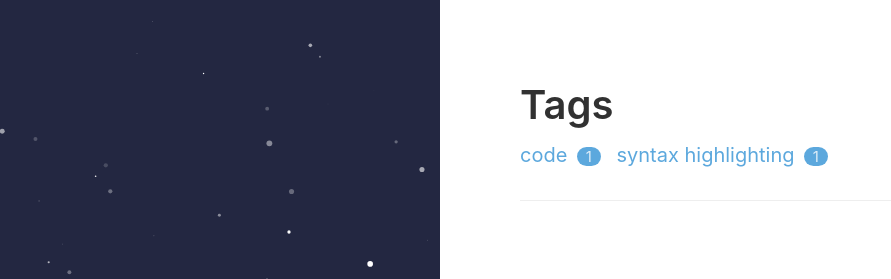
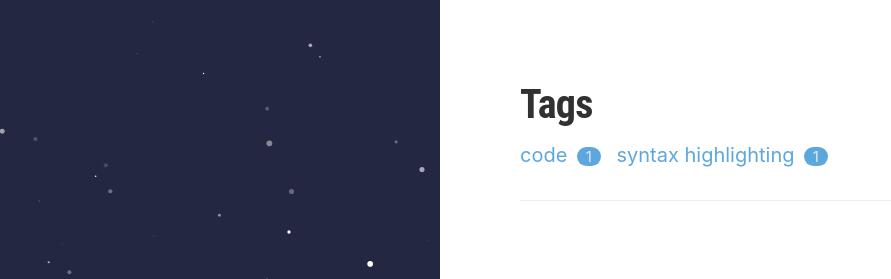
Before and after one commit to Mersorcium/mersorcium.github.io, a Jekyll site: the page built from tags.html, in a window 1280 px wide. Shown: the top 279 px of the page, without its empty margins (0-891 px from the left). Built offline with Jekyll 4.4.1, drawn with Linux system fonts in a browser that asks for light colours.

Commit message:
adjust font

```diff
--- a/assets/css/main.scss
+++ b/assets/css/main.scss
@@ -6,6 +6,10 @@
 $sidebar-width: 22rem;
 @import "hydeout";
 
+h1, h2, h3 {
+    font-family: "Roboto Condensed", "Helvetica Neue", Helvetica, Arial, sans-serif;
+    letter-spacing: -0.77px;
+}
 
 #particles-js {
   display: flex;
@@ -221,7 +225,6 @@ body.category em{
 }
 
 
-
 @media (min-width: $large-breakpoint) {
 
 // undo something for desktop screen
```
Also changed, not shown: README.md.
